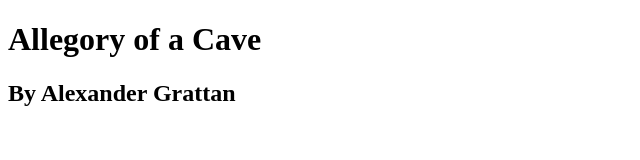
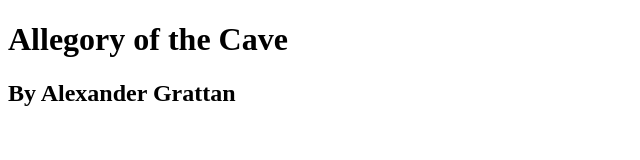
Before and after one commit to GameDog9988/allegory-of-the-cave, a website: page src/index.html in a window 1280 px wide. Shown: the full height of the page, 0-640 px from the left. Drawn offline with Linux system fonts and the light colour scheme.

Commit message:
feat: change title and such

```diff
--- a/src/index.html
+++ b/src/index.html
@@ -9,11 +9,11 @@
       href="https://fonts.googleapis.com/css2?family=Space+Grotesk:wght@300;400;500;600;700&display=swap"
       rel="stylesheet"
     />
-    <title>ThreeJS Starter</title>
+    <title>Allegory of the Cave</title>
   </head>
   <body>
     <div class="container">
-      <h1>Allegory of a Cave</h1>
+      <h1>Allegory of the Cave</h1>
       <h2>By Alexander Grattan</h2>
     </div>
     <canvas class="webgl"></canvas>
```
